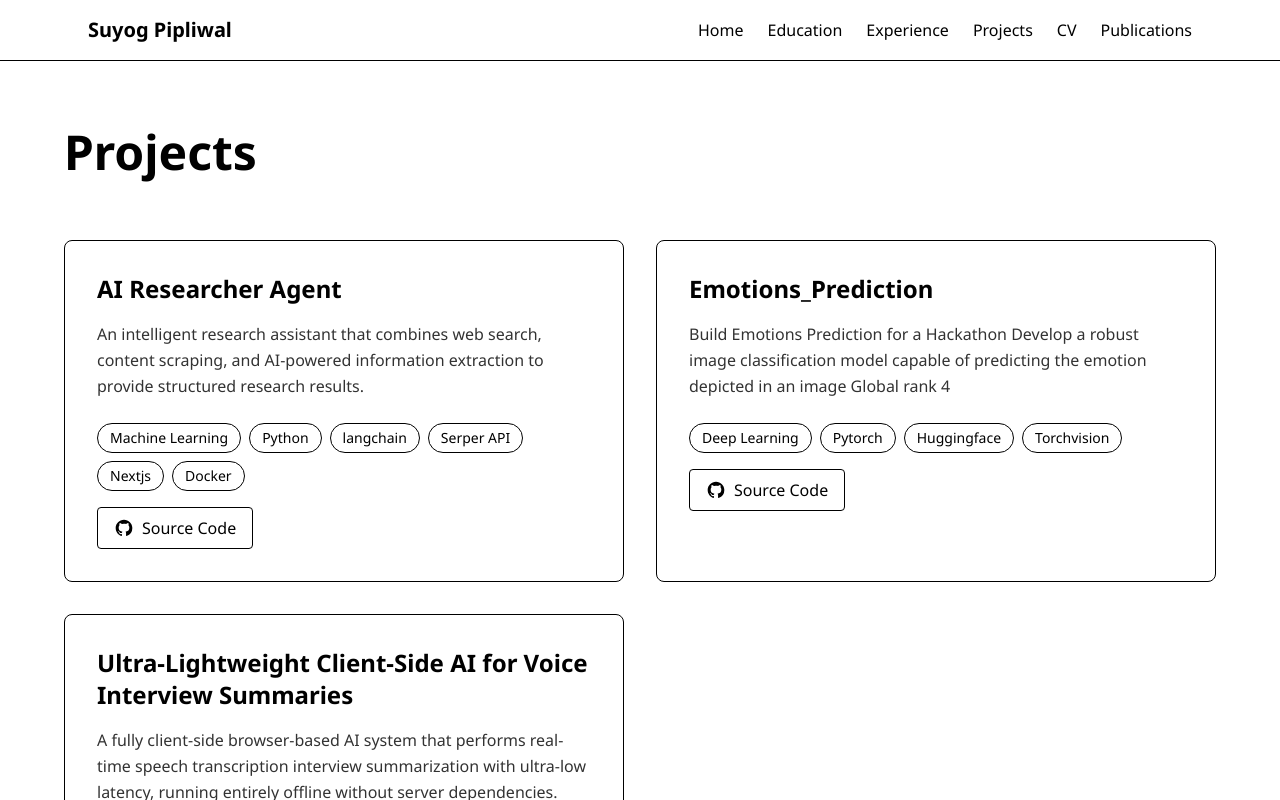
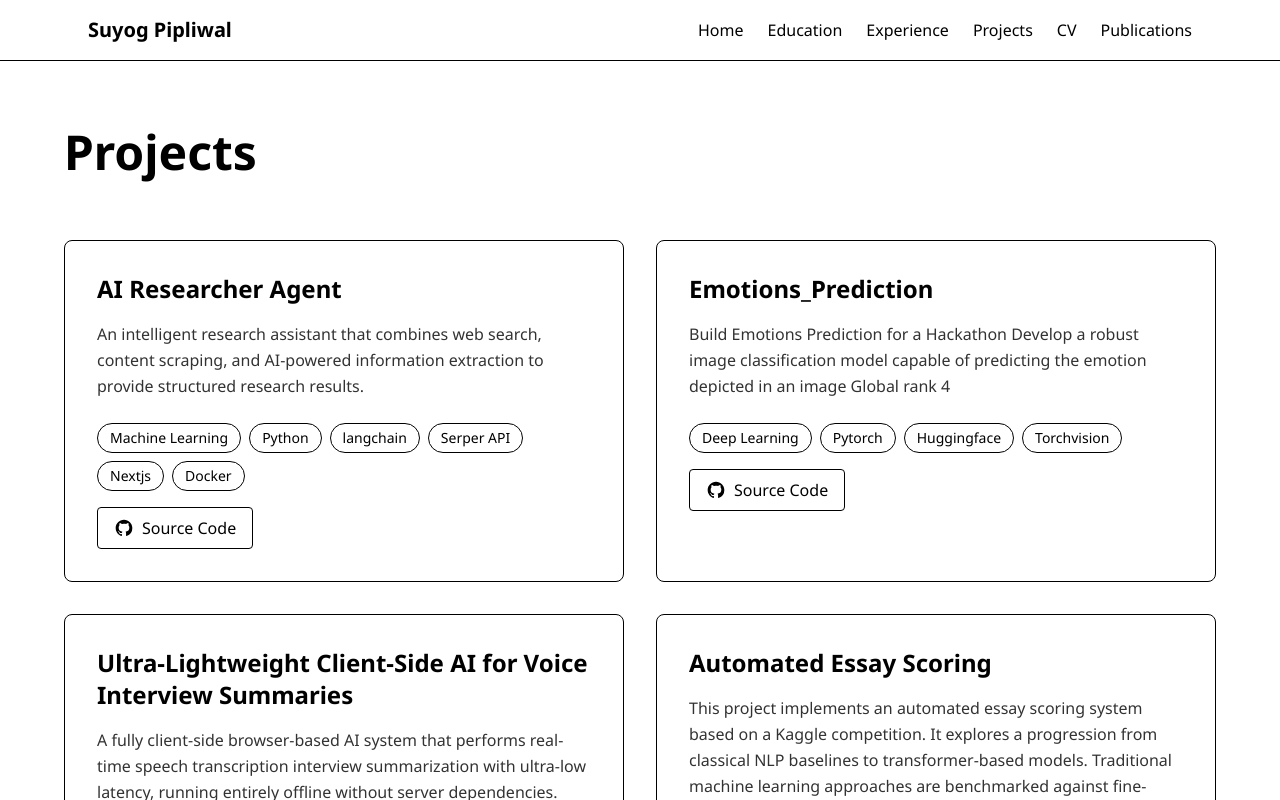
Before and after one commit to suyog-pipliwaal/suyog-pipliwaal.github.io, a Next.js app: page /projects in a window 1280 px wide. Shown: the top 800 px of the page. Built offline with nearby package versions, Linux system fonts and the light colour scheme.

Commit message:
more project added

```diff
--- a/app/projects/page.tsx
+++ b/app/projects/page.tsx
@@ -32,6 +32,15 @@ export default function ProjectsPage() {
                           A fully client-side browser-based AI system that performs real-time speech transcription
                           interview summarization with ultra-low latency, running entirely offline without server dependencies.`,
               tech: ["Client-Side AI", "Speech Processing", "ONNX","WebAssembly (WASM)", "JavaScript","Web Audio API"],
+              github: "https://github.com/suyog-pipliwaal/Ultra-Lightweight-Client-Side-AI-for-Voice-Interview-Summaries",
+            }, {
+              title: "Automated Essay Scoring",
+              description:`This project implements an automated essay scoring system based on a Kaggle competition.
+It explores a progression from classical NLP baselines to transformer-based models.
+Traditional machine learning approaches are benchmarked against fine-tuned BERT to capture deeper semantic and contextual information.
+Model performance is evaluated using Quadratic Weighted Kappa, ensuring strong agreement with human raters.
+`,
+              tech: ["Python", "scikit-learn", "Hugging Face Transformers", "PyTorch  "],
               github: "https://github.com/suyog-pipliwaal/Ultra-Lightweight-Client-Side-AI-for-Voice-Interview-Summaries",
             }
 
```
